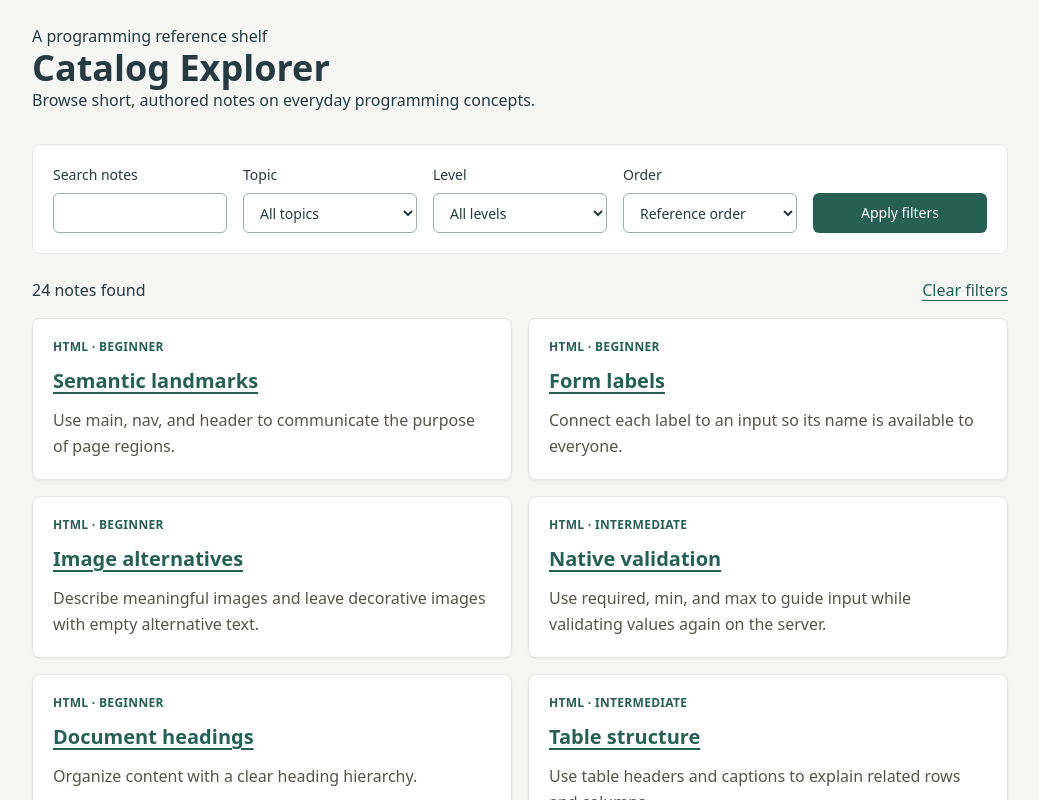
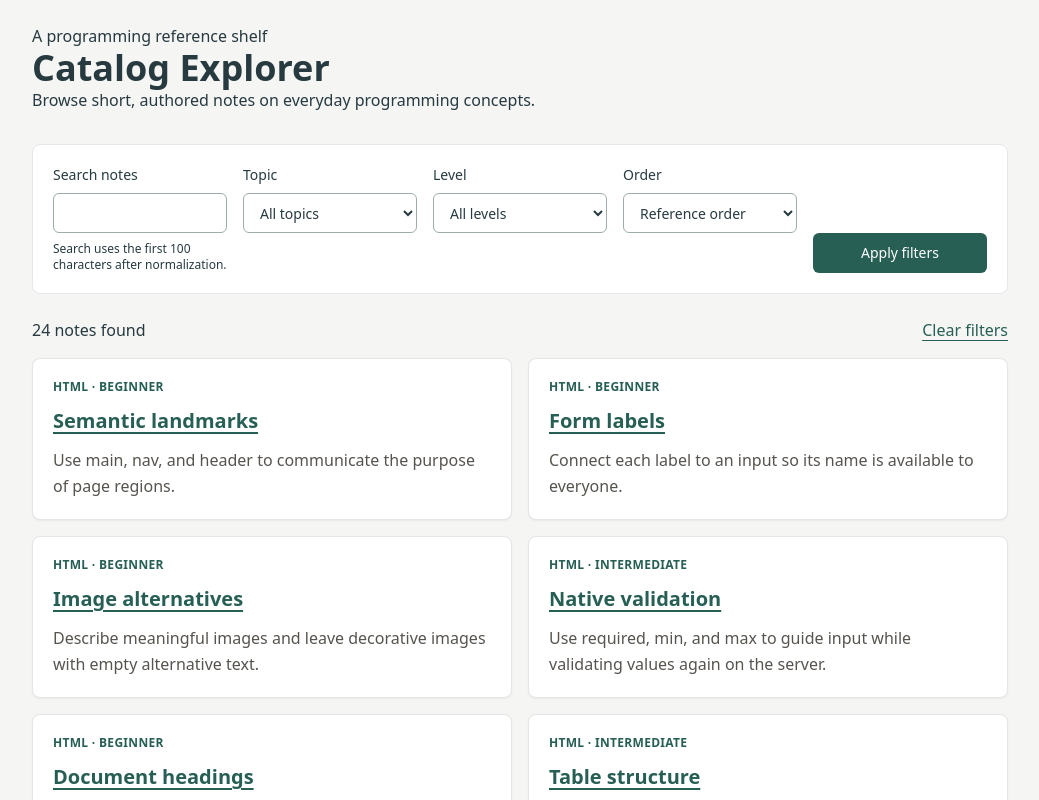
Before and after one commit to kirkduchesne/catalog-explorer, a Next.js app: page / in a window 1280 px wide. Shown: the top 800 px of the page, without its empty margins (120-1159 px from the left). Built offline with nearby package versions, Linux system fonts and the light colour scheme.

Commit message:
docs: document maintained catalog behavior and checks

```diff
--- a/app/error.tsx
+++ b/app/error.tsx
@@ -1,7 +1,7 @@
 'use client';
 export default function ErrorPage({ reset }: { reset: () => void }) {
   return (
-    <main className="p-6">
+    <main id="main-content" className="p-6">
       <h1>Could not load the catalog</h1>
       <p>Try again, or return to the unfiltered catalog.</p>
       <button className="mr-4 rounded border p-3" onClick={reset}>
--- a/app/not-found.tsx
+++ b/app/not-found.tsx
@@ -1,6 +1,6 @@
 export default function NotFound() {
   return (
-    <main className="p-6">
+    <main id="main-content" className="p-6">
       <h1>Page not found</h1>
       <a href="/">Return to the catalog</a>
     </main>
--- a/app/notes/[id]/page.tsx
+++ b/app/notes/[id]/page.tsx
@@ -1,14 +1,22 @@
 import type { Metadata } from 'next';
 import { notFound } from 'next/navigation';
 import { catalog } from '@/lib/catalog';
+
+export const dynamicParams = false;
 
 export function generateStaticParams() {
   return catalog.map((entry) => ({ id: String(entry.id) }));
 }
 
-export function generateMetadata({ params }: { params: { id: string } }): Metadata {
+export function generateMetadata({
+  params,
+}: {
+  params: { id: string };
+}): Metadata {
   const entry = catalog.find((item) => String(item.id) === params.id);
-  return entry ? { title: `${entry.title} | Catalog Explorer`, description: entry.summary } : { title: 'Note not found | Catalog Explorer' };
+  return entry
+    ? { title: `${entry.title} | Catalog Explorer`, description: entry.summary }
+    : { title: 'Note not found | Catalog Explorer' };
 }
 
 export default function NotePage({ params }: { params: { id: string } }) {
@@ -17,10 +25,15 @@ export default function NotePage({ params }: { params: { id: string } }) {
   return (
     <main id="main-content" className="mx-auto max-w-3xl p-6">
       <a href="/">Back to catalog</a>
-      <p className="mt-8 text-sm font-semibold text-primary">{entry.category} · {entry.level}</p>
+      <p className="mt-8 text-sm font-semibold text-primary">
+        {entry.category} · {entry.level}
+      </p>
       <h1 className="mt-3 text-3xl font-semibold">{entry.title}</h1>
       <p className="mt-6 text-lg leading-relaxed">{entry.summary}</p>
-      <p className="mt-8 text-stone-600">Use this short reference as a starting point when reviewing your own code.</p>
+      <p className="mt-8 text-stone-600">
+        Use this short reference as a starting point when reviewing your own
+        code.
+      </p>
     </main>
   );
 }
--- a/components/search-form.tsx
+++ b/components/search-form.tsx
@@ -2,7 +2,16 @@ import { Input } from '@/components/ui/input';
 import { Button } from '@/components/ui/button';
 import { categories, levels } from '@/lib/catalog';
 import { readQuery } from '@/lib/query';
-export function SearchForm({ query, facets }: { query: ReturnType<typeof readQuery>; facets: { categories: Record<string, number>; levels: Record<string, number> } }) {
+export function SearchForm({
+  query,
+  facets,
+}: {
+  query: ReturnType<typeof readQuery>;
+  facets: {
+    categories: Record<string, number>;
+    levels: Record<string, number>;
+  };
+}) {
   return (
     <form
       action="/"
@@ -11,14 +20,17 @@ export function SearchForm({ query, facets }: { query: ReturnType<typeof readQue
     >
       <div>
         <label htmlFor="q">Search notes</label>
-        <Input id="q" name="q" defaultValue={query.q} maxLength={100} />
+        <Input id="q" name="q" defaultValue={query.q} aria-describedby="search-help" />
+        <p id="search-help" className="mt-2 text-xs">Search uses the first 100 characters after normalization.</p>
       </div>
       <div>
         <label htmlFor="category">Topic</label>
         <select id="category" name="category" defaultValue={query.category}>
           <option value="">All topics</option>
           {categories.map((value) => (
-            <option key={value} value={value}>{value} ({facets.categories[value]})</option>
+            <option key={value} value={value}>
+              {value} ({facets.categories[value]})
+            </option>
           ))}
         </select>
       </div>
@@ -27,7 +39,9 @@ export function SearchForm({ query, facets }: { query: ReturnType<typeof readQue
         <select id="level" name="level" defaultValue={query.level}>
           <option value="">All levels</option>
           {levels.map((value) => (
-            <option key={value} value={value}>{value} ({facets.levels[value]})</option>
+            <option key={value} value={value}>
+              {value} ({facets.levels[value]})
+            </option>
           ))}
         </select>
       </div>
--- a/lib/query.ts
+++ b/lib/query.ts
@@ -7,15 +7,19 @@ function normalize(value: string) {
   return value.normalize('NFKC').replace(/\s+/gu, ' ').trim();
 }
 export function readQuery(params: Params) {
-  const q = Array.from(normalize(single(params.q))).slice(0, 100).join('');
+  const q = Array.from(normalize(single(params.q)))
+    .slice(0, 100)
+    .join('');
   const categoryValue = single(params.category);
   const levelValue = single(params.level);
   const category = categories.find((value) => value === categoryValue) || '';
   const level = levels.find((value) => value === levelValue) || '';
   const rawPage = single(params.page);
-  const page = /^\d{1,6}$/.test(rawPage) && Number(rawPage) > 0 ? Number(rawPage) : 1;
+  const page =
+    /^\d{1,6}$/.test(rawPage) && Number(rawPage) > 0 ? Number(rawPage) : 1;
   const sortValue = single(params.sort);
-  const sort = sortValue === 'title' || sortValue === 'topic' ? sortValue : 'default';
+  const sort =
+    sortValue === 'title' || sortValue === 'topic' ? sortValue : 'default';
   return { q, category, level, page, sort };
 }
 export function results(params: Params) {
@@ -24,14 +28,45 @@ export function results(params: Params) {
     (entry) =>
       (!query.category || entry.category === query.category) &&
       (!query.level || entry.level === query.level) &&
-      normalize(entry.title + ' ' + entry.summary).toLowerCase().includes(query.q.toLowerCase())
+      normalize(entry.title + ' ' + entry.summary)
+        .toLowerCase()
+        .includes(query.q.toLowerCase())
   );
-  if (query.sort === 'title') matches.sort((a, b) => a.title.localeCompare(b.title, 'en') || a.id - b.id);
-  if (query.sort === 'topic') matches.sort((a, b) => a.category.localeCompare(b.category, 'en') || a.title.localeCompare(b.title, 'en') || a.id - b.id);
-  const textMatches = catalog.filter((entry) => normalize(entry.title + ' ' + entry.summary).toLowerCase().includes(query.q.toLowerCase()));
+  if (query.sort === 'title')
+    matches.sort((a, b) => a.title.localeCompare(b.title, 'en') || a.id - b.id);
+  if (query.sort === 'topic')
+    matches.sort(
+      (a, b) =>
+        a.category.localeCompare(b.category, 'en') ||
+        a.title.localeCompare(b.title, 'en') ||
+        a.id - b.id
+    );
+  const textMatches = catalog.filter((entry) =>
+    normalize(entry.title + ' ' + entry.summary)
+      .toLowerCase()
+      .includes(query.q.toLowerCase())
+  );
   const facets = {
-    categories: Object.fromEntries(categories.map((category) => [category, textMatches.filter((entry) => entry.category === category && (!query.level || entry.level === query.level)).length])),
-    levels: Object.fromEntries(levels.map((level) => [level, textMatches.filter((entry) => entry.level === level && (!query.category || entry.category === query.category)).length])),
+    categories: Object.fromEntries(
+      categories.map((category) => [
+        category,
+        textMatches.filter(
+          (entry) =>
+            entry.category === category &&
+            (!query.level || entry.level === query.level)
+        ).length,
+      ])
+    ),
+    levels: Object.fromEntries(
+      levels.map((level) => [
+        level,
+        textMatches.filter(
+          (entry) =>
+            entry.level === level &&
+            (!query.category || entry.category === query.category)
+        ).length,
+      ])
+    ),
   };
   const pages = Math.max(1, Math.ceil(matches.length / 6));
   const page = Math.min(query.page, pages);
```
Also changed, not shown: app/layout.tsx (+9 -1 lines), app/page.tsx (+38 -9 lines), tests/query.cjs (+5 -0 lines), tests/unicode-browser.cjs (added, +27 -0 lines), 1 other file (tests, documents, lock files or other folders).
